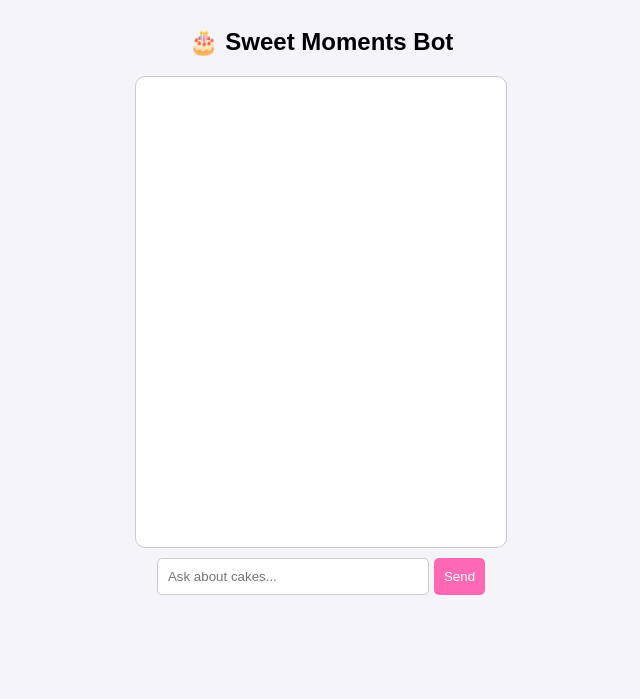
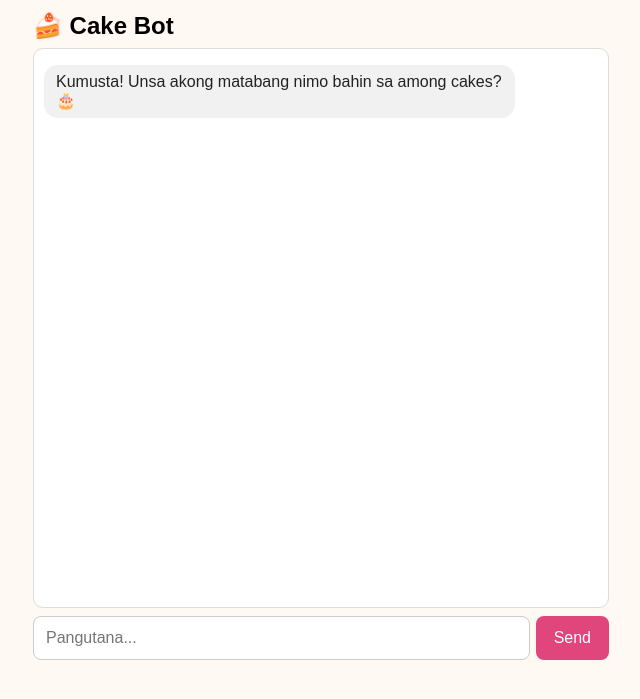
Before and after one commit to onadeilrach-max/cake-bot, a Flask app: page / in a window 1280 px wide. Shown: the top 699 px of the page, without its empty margins (319-959 px from the left). Run offline with Flask 3, Linux system fonts and the light colour scheme.

Commit message:
Update index.html

```diff
--- a/templates/index.html
+++ b/templates/index.html
@@ -1,52 +1,78 @@
 <!DOCTYPE html>
-<html>
+<html lang="ceb">
 <head>
-    <title>Sweet Moments Bot</title>
+  <meta charset="UTF-8">
+  <meta name="viewport" content="width=device-width, initial-scale=1">
+  <title>Cake Bot</title>
   <style>
-        body { font-family: Arial, sans-serif; display: flex; flex-direction: column; align-items: center; background: #f4f4f9; }
-        #chat-box { width: 350px; height: 450px; border: 1px solid #ccc; overflow-y: scroll; background: white; padding: 10px; margin-bottom: 10px; border-radius: 10px; }
-        .msg { margin: 5px 0; padding: 8px; border-radius: 5px; }
-        .user { background: #dcf8c6; text-align: right; }
-        .bot { background: #ebebeb; text-align: left; }
-        #input-area { display: flex; gap: 5px; }
-        input { padding: 10px; width: 250px; border-radius: 5px; border: 1px solid #ccc; }
-        button { padding: 10px; cursor: pointer; background: #ff69b4; color: white; border: none; border-radius: 5px; }
+    * { box-sizing: border-box; }
+    body { font-family: sans-serif; max-width: 600px; margin: 0 auto; padding: 12px; background: #fff8f3; }
+    h2 { margin: 0 0 8px; }
+    #box { height: 70vh; overflow-y: auto; border: 1px solid #ddd; border-radius: 10px; padding: 10px; background: #fff; }
+    .msg { max-width: 85%; padding: 8px 12px; border-radius: 14px; margin: 6px 0; white-space: pre-wrap; word-wrap: break-word; }
+    .me { background: #0a58ca; color: #fff; margin-left: auto; }
+    .bot { background: #f1f1f1; color: #222; margin-right: auto; }
+    #row { display: flex; gap: 6px; margin-top: 8px; }
+    #msg { flex: 1; padding: 12px; border: 1px solid #ccc; border-radius: 8px; font-size: 16px; }
+    button { padding: 12px 18px; border: 0; border-radius: 8px; background: #e0457b; color: #fff; font-size: 16px; }
+    button:disabled { opacity: 0.5; }
   </style>
 </head>
 <body>
-    <h2>🎂 Sweet Moments Bot</h2>
-    <div id="chat-box"></div>
-    <div id="input-area">
-        <input type="text" id="user-input" placeholder="Ask about cakes...">
-        <button onclick="sendMessage()">Send</button>
+  <h2>🍰 Cake Bot</h2>
+  <div id="box"></div>
+  <div id="row">
+    <input id="msg" placeholder="Pangutana..." autocomplete="off">
+    <button id="btn">Send</button>
   </div>
 
   <script>
-        async function sendMessage() {
-            const input = document.getElementById('user-input');
-            const chatBox = document.getElementById('chat-box');
-            if (!input.value) return;
+    const box = document.getElementById("box");
+    const msg = document.getElementById("msg");
+    const btn = document.getElementById("btn");
+    const history = [];
 
-            const userText = input.value;
-            chatBox.innerHTML += `<div class="msg user">${userText}</div>`;
-            input.value = '';
+    function add(cls, text) {
+      const d = document.createElement("div");
+      d.className = "msg " + cls;
+      d.textContent = text;
+      box.appendChild(d);
+      box.scrollTop = box.scrollHeight;
+      return d;
+    }
+
+    add("bot", "Kumusta! Unsa akong matabang nimo bahin sa among cakes? 🎂");
+
+    async function send() {
+      const text = msg.value.trim();
+      if (!text || btn.disabled) return;
+
+      add("me", text);
+      history.push({ role: "user", content: text });
+      msg.value = "";
+      btn.disabled = true;
+      const typing = add("bot", "...");
 
       try {
-                const response = await fetch('/chat', {
-                    method: 'POST',
-                    headers: { 'Content-Type': 'application/json' },
-                    body: JSON.stringify({ message: userText })
+        const r = await fetch("/chat", {
+          method: "POST",
+          headers: { "Content-Type": "application/json" },
+          body: JSON.stringify({ history: history })
         });
-                const data = await response.json();
+        const data = await r.json();
+        typing.textContent = data.reply;
+        if (r.ok) history.push({ role: "assistant", content: data.reply });
+        else history.pop();
+      } catch (e) {
+        typing.textContent = "Naay problema sa koneksyon.";
+        history.pop();
+      }
+      btn.disabled = false;
+      msg.focus();
+    }
 
-                // KINI ANG FIX: 'data.response' must match the Python key
-                const botText = data.response || "No response from bot.";
-                chatBox.innerHTML += `<div class="msg bot">${botText}</div>`;
-                chatBox.scrollTop = chatBox.scrollHeight;
-            } catch (e) {
-                chatBox.innerHTML += `<div class="msg bot">Error connecting to server.</div>`;
-            }
-        }
+    btn.addEventListener("click", send);
+    msg.addEventListener("keydown", e => { if (e.key === "Enter") send(); });
   </script>
 </body>
 </html>
```
Lines whose indentation alone changed are shown as unchanged.
